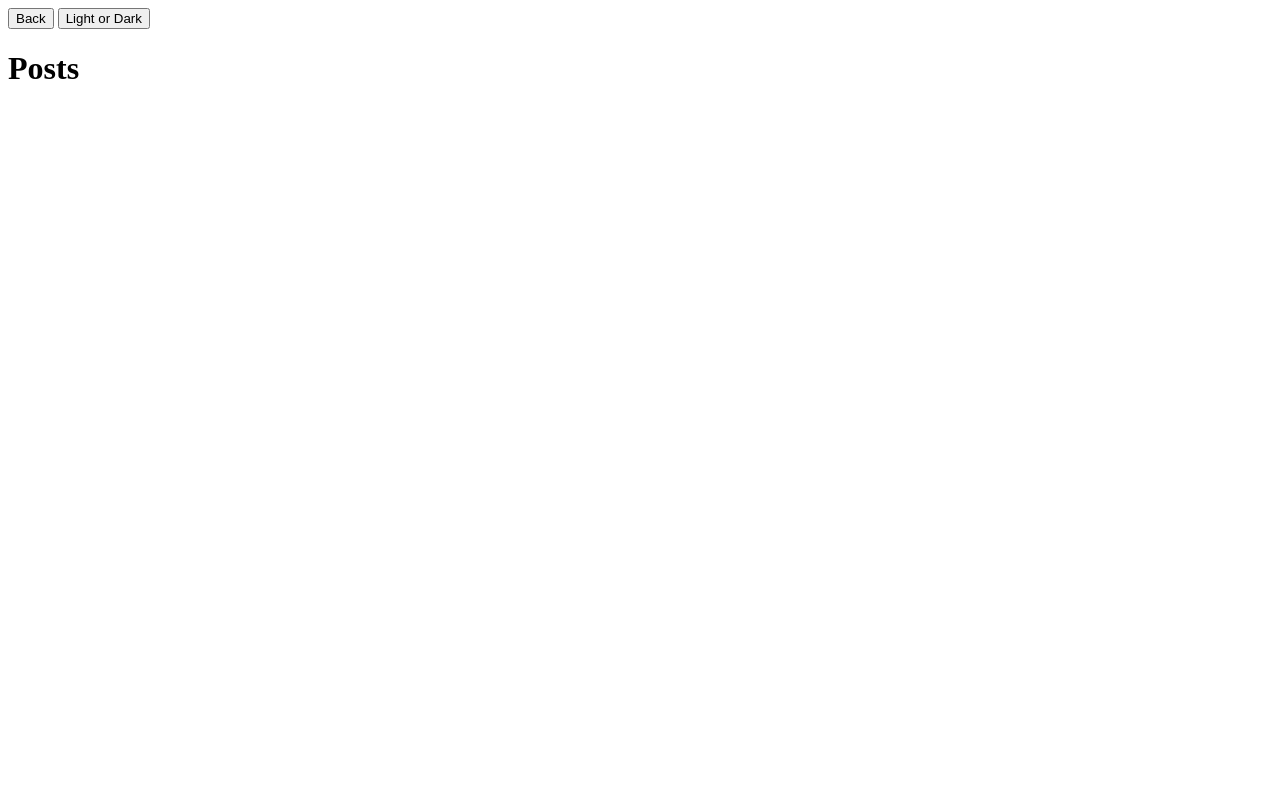
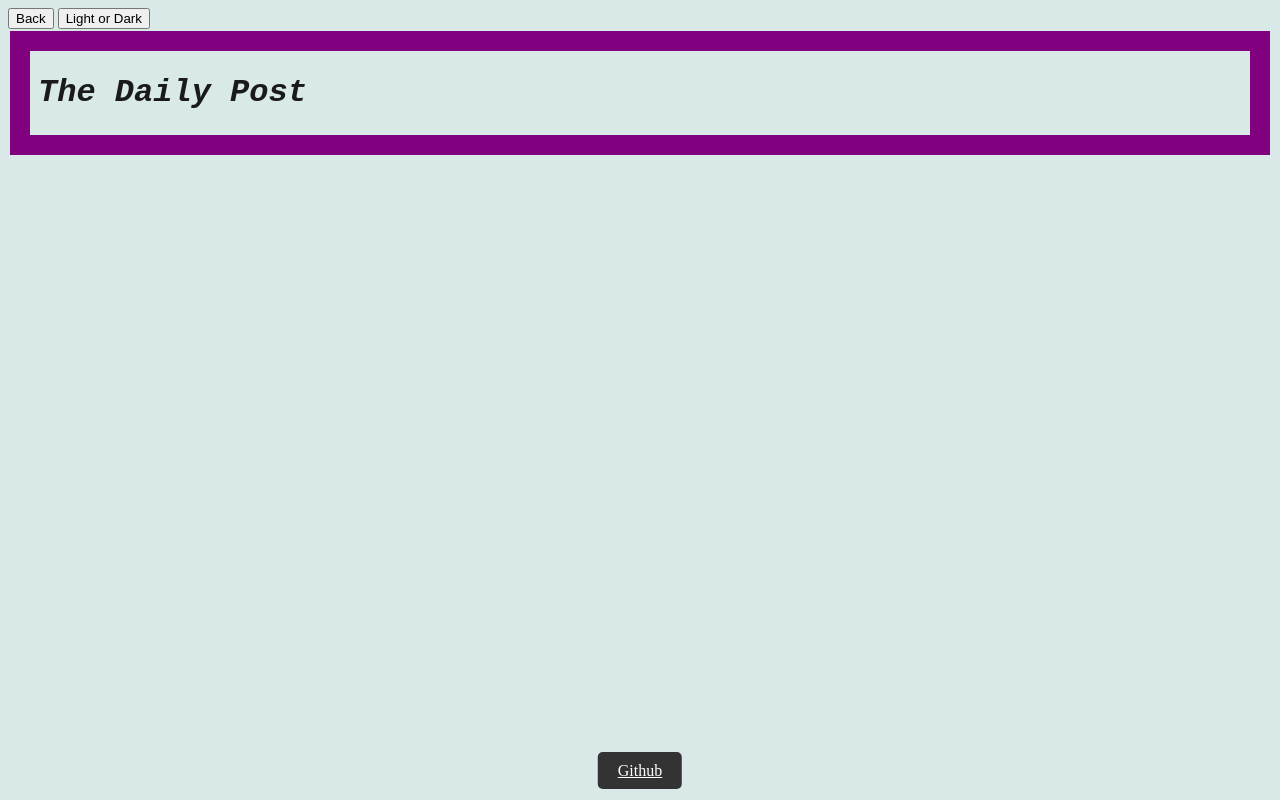
Before and after one commit to wkromrei/challenge-4, a plain HTML site: page blog.html in a window 1280 px wide. Both pictures are taken after a click on the button "Light or Dark". Drawn offline with Linux system fonts and the light colour scheme.

Commit message:
finished all the elements of the assignment, aside from README.

```diff
--- a/blog.html
+++ b/blog.html
@@ -4,13 +4,17 @@
     <meta charset="UTF-8">
     <meta name="viewport" content="width=device-width, initial-scale=1.0">
     <title>Document</title>
+    <link rel="stylesheet" type="text/css" href="./css/blog.css">
 </head>
-<body >
-    <button type="button">Back</button>
-    <button type="button">Light or Dark</button>
-    <h1 >Posts</h1>
-    <div id="posts-container">
-    </div>
+<body id="posts-container">
+
+    <button id="backButtonElement" type="button">Back</button>
+    <button id="changeLightElement" type="button">Light or Dark</button>
+    <header><h1><em>The Daily Post</em></h1></header>
+    <footer id="myGitContainer">
+        <a id="myGit" href="https://github.com/wkromrei" target="_blank">Github
+        </a>
+    </footer>
     <script src="./js/blog.js">
     </script>
 </body>
--- a/css/blog.css
+++ b/css/blog.css
@@ -0,0 +1,40 @@
+body {
+    background-color: yellow;
+}
+
+header {
+    font-family: 'Courier New';
+    justify-content: left;
+    align-items: left;
+    margin: 2px 2px 2px 2px;
+    padding: 2px 8px;
+    height: 10vh;
+    border: 20px solid purple;
+
+
+}
+
+div {
+    font-family: Arial;
+    justify-content: left;
+    align-items: left;
+    margin: 2px 2px 2px 2px;
+    padding: 2px 8px;
+    height: 20vh;
+    border: 20px solid purple;
+}
+
+#myGitContainer {
+    position: fixed;
+    left: 50%;
+    transform: translateX(-50%);
+    bottom: 20px;
+}
+
+#myGit {
+    padding: 10px 20px;
+    background-color: #333333;
+    color: white;
+    border: none;
+    border-radius: 5px;
+}
--- a/css/index.css
+++ b/css/index.css
@@ -0,0 +1,21 @@
+* {
+    box-sizing: border-box;
+    margin: 0;
+    padding: 0;
+
+  }
+
+
+
+  body {
+    font-family: Arial;
+    display: flex;
+    flex-direction: column;
+    justify-content: center;
+    align-items: center;
+    margin: 2px 2px 2px 2px;
+    padding: 2px 8px;
+    height: 50vh;
+    border: 20px solid purple;
+    background-color: yellow;
+  }
--- a/js/blog.js
+++ b/js/blog.js
@@ -1,4 +1,6 @@
-
+const backButtonEl = document.getElementById('backButtonElement');
+const changeLightEl = document.getElementById('changeLightElement')
+const body = document.querySelector('body');
 // Retrieve data from local storage
 const blogs = JSON.parse(localStorage.getItem('blogs')) || [];
 
@@ -10,12 +12,29 @@ const postsContainer = document.getElementById('posts-container');
     for (let i = 0; i < blogs.length; i++) {
         const post = blogs[i];
 
-
     const postElement = document.createElement('div');
     postElement.innerHTML = `
-        <p>${post.username}</p>
-        <p>${post.title}</p>
-        <p>${post.content}</p>
+        <h2>${post.title}</h2>
+        <h3>${post.username}</h3>
+        <textbox>${post.content}</textbox>
     `;
     postsContainer.appendChild(postElement);
 };
+
+
+let isDark = true;
+
+changeLightEl.addEventListener('click', function() {
+    if (isDark) {
+        body.style.backgroundColor = '#d9e9e8';
+        body.style.color = '#1a1a1a';
+        isDark = !isDark;
+    } else {
+        body.style.backgroundColor = '#1a1a1a';
+        body.style.color = '#d9e9e8';
+        isDark = !isDark;
+    }
+});
+backButtonEl.addEventListener('click', function() {
+    location.pathname='./index.html'
+})
```
Also changed, not shown: index.html (+2 -0 lines).
